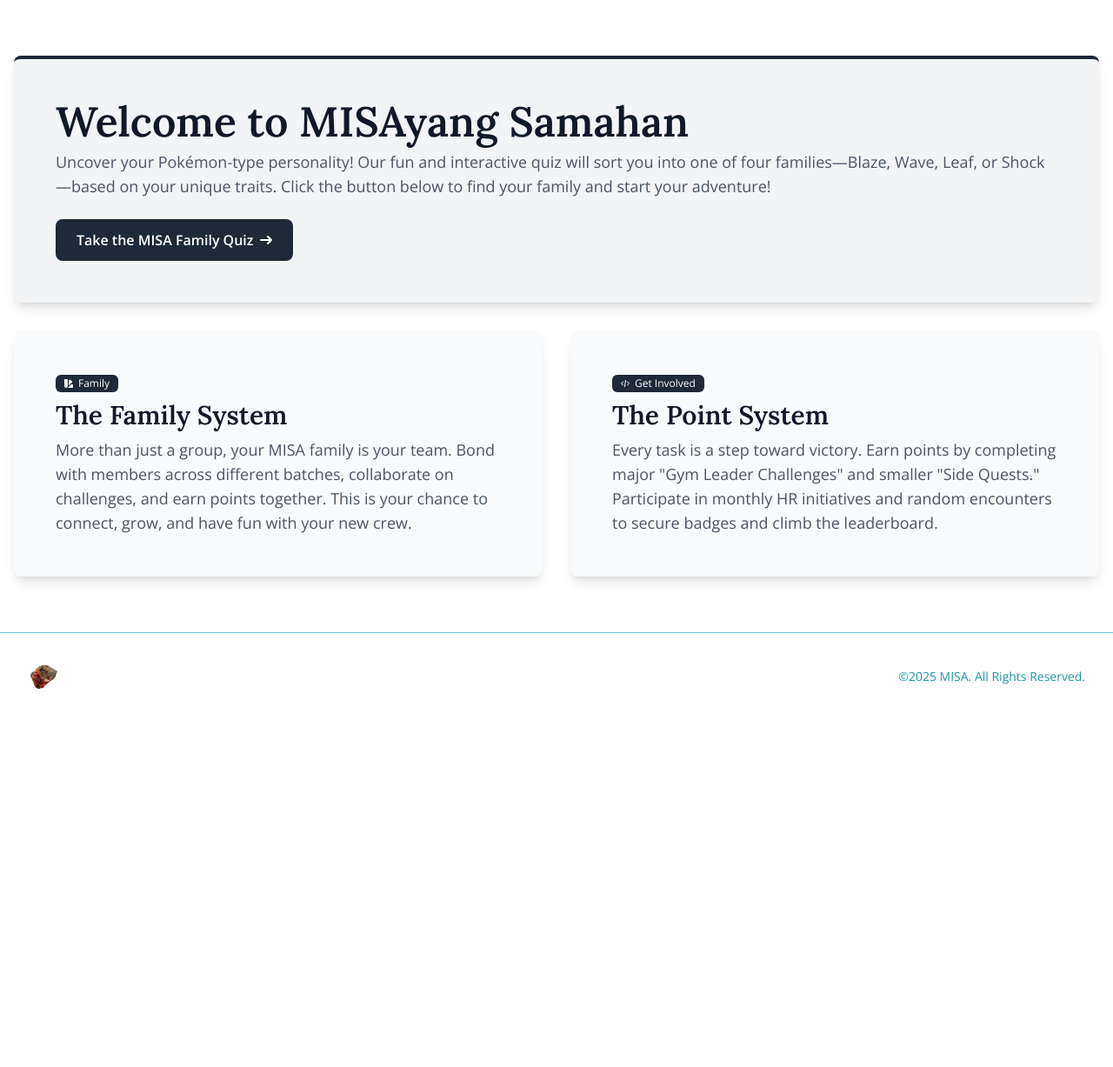
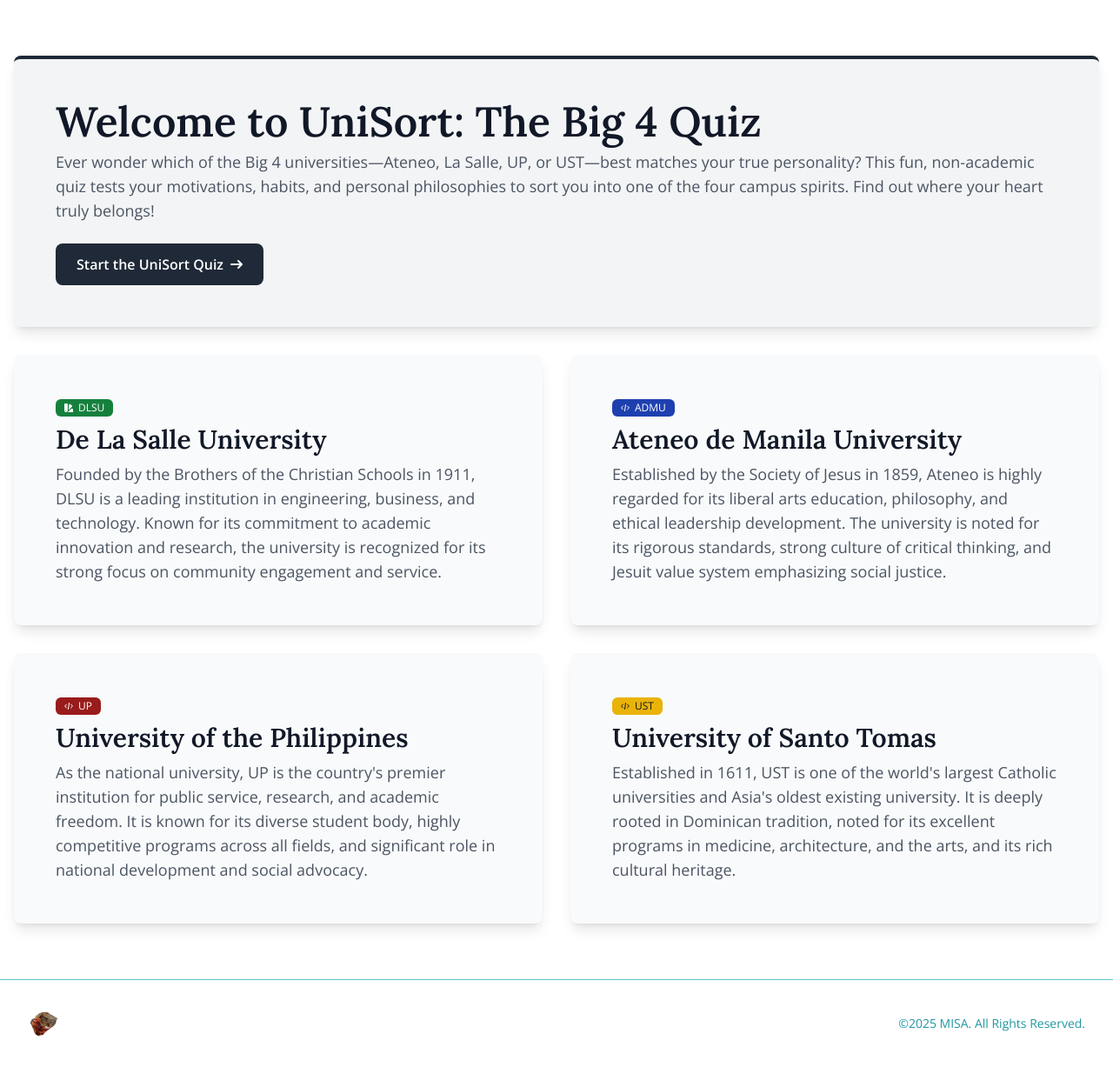
Before and after one commit to yanicells/Big-4-Sorter, a Node server app: page / in a window 1280 px wide. Shown: the part 96-1323 px from the top of the page at 87% size. Before the commit the page ends 889 px from the top, so only its background shows below. Run offline with Node 20, Linux system fonts and the light colour scheme; some libraries are stand-ins or nearby versions.

Commit message:
Edit landing page

```diff
--- a/public/style.css
+++ b/public/style.css
@@ -8,6 +8,10 @@
     --font-mono: ui-monospace, SFMono-Regular, Menlo, Monaco, Consolas, "Liberation Mono",
       "Courier New", monospace;
     --color-red-400: oklch(70.4% 0.191 22.216);
+    --color-red-800: oklch(44.4% 0.177 26.899);
+    --color-yellow-500: oklch(79.5% 0.184 86.047);
+    --color-green-700: oklch(52.7% 0.154 150.069);
+    --color-blue-800: oklch(42.4% 0.199 265.638);
     --color-gray-50: oklch(98.5% 0.002 247.839);
     --color-gray-100: oklch(96.7% 0.003 264.542);
     --color-gray-200: oklch(92.8% 0.006 264.531);
@@ -390,6 +394,9 @@
   .bg-\[\#2097a2\] {
     background-color: #2097a2;
   }
+  .bg-blue-800 {
+    background-color: var(--color-blue-800);
+  }
   .bg-gray-50 {
     background-color: var(--color-gray-50);
   }
@@ -399,8 +406,17 @@
   .bg-gray-800 {
     background-color: var(--color-gray-800);
   }
+  .bg-green-700 {
+    background-color: var(--color-green-700);
+  }
+  .bg-red-800 {
+    background-color: var(--color-red-800);
+  }
   .bg-white {
     background-color: var(--color-white);
+  }
+  .bg-yellow-500 {
+    background-color: var(--color-yellow-500);
   }
   .object-contain {
     object-fit: contain;
--- a/views/index.html
+++ b/views/index.html
@@ -1,9 +1,11 @@
 <!DOCTYPE html>
 <html lang="en">
+
 <head>
     <meta charset="UTF-8">
     <meta name="viewport" content="width=device-width, initial-scale=1.0">
-    <link href="https://fonts.googleapis.com/css2?family=Lora:wght@600&family=Open+Sans:wght@400;600&display=swap" rel="stylesheet">
+    <link href="https://fonts.googleapis.com/css2?family=Lora:wght@600&family=Open+Sans:wght@400;600&display=swap"
+        rel="stylesheet">
     <link rel="stylesheet" href="/style.css">
     <script src="https://cdn.tailwindcss.com"></script>
     <script>
@@ -20,25 +22,29 @@
     </script>
     <title>UniSort</title>
 </head>
+
 <body class="min-h-screen flex flex-col font-open-sans bg-white text-gray-900">
-    <!-- Header Partial Placeholder -->
     <div id="header-placeholder"></div>
 
-    <!-- Main Content -->
     <main>
         <section class="bg-white">
             <div class="py-8 px-4 mx-auto max-w-screen-xl lg:py-16">
-                <div
-                    class="bg-gray-100 shadow-lg rounded-lg p-8 md:p-12 mb-8 border-t-4 border-gray-800">
+                <div class="bg-gray-100 shadow-lg rounded-lg p-8 md:p-12 mb-8 border-t-4 border-gray-800">
 
-                    <h1 class="text-gray-900 font-lora text-3xl md:text-5xl font-semibold mb-2">Welcome to MISAyang Samahan</h1>
-                    <p class="text-gray-600 mb-6">Uncover your Pokémon-type personality! Our fun and interactive quiz will sort you into one of four families—Blaze, Wave,
-                    Leaf, or Shock—based on your unique traits. Click the button below to find your family and start your adventure!</p>
-                    <a href="/register"
+                    <h1 class="text-gray-900 font-lora text-3xl md:text-5xl font-semibold mb-2">Welcome to UniSort: The
+                        Big 4 Quiz</h1>
+                    <p class="text-gray-600 mb-6">
+                        Ever wonder which of the Big 4 universities—Ateneo, La Salle, UP, or UST—best matches your true
+                        personality?
+                        This fun, non-academic quiz tests your motivations, habits, and personal philosophies to sort
+                        you into one of the four campus spirits.
+                        Find out where your heart truly belongs!
+                    </p>
+                    <a href="/quiz/start"
                         class="inline-flex justify-center items-center py-3 px-6 text-base font-semibold text-center text-white rounded-lg bg-gray-800 hover:bg-gray-700 focus:ring-4 focus:ring-gray-300 transition-colors">
-                        Take the MISA Family Quiz
-                        <svg class="w-3.5 h-3.5 ms-2 rtl:rotate-180" aria-hidden="true" xmlns="http://www.w3.org/2000/svg"
-                            fill="none" viewBox="0 0 14 10">
+                        Start the UniSort Quiz
+                        <svg class="w-3.5 h-3.5 ms-2 rtl:rotate-180" aria-hidden="true"
+                            xmlns="http://www.w3.org/2000/svg" fill="none" viewBox="0 0 14 10">
                             <path stroke="currentColor" stroke-linecap="round" stroke-linejoin="round" stroke-width="2"
                                 d="M1 5h12m0 0L9 1m4 4L9 9" />
                         </svg>
@@ -47,41 +53,89 @@
                 <div class="grid md:grid-cols-2 gap-8">
                     <div class="bg-gray-50 shadow-lg rounded-lg p-8 md:p-12">
                         <span
-                            class="bg-gray-800 text-white text-xs font-medium inline-flex items-center px-2.5 py-0.5 rounded-md mb-2">
+                            class="bg-green-700 text-white text-xs font-medium inline-flex items-center px-2.5 py-0.5 rounded-md mb-2">
                             <svg class="w-2.5 h-2.5 me-1.5" aria-hidden="true" xmlns="http://www.w3.org/2000/svg"
                                 fill="currentColor" viewBox="0 0 18 18">
                                 <path
                                     d="M17 11h-2.722L8 17.278a5.512 5.512 0 0 1-.9.722H17a1 1 0 0 0 1-1v-5a1 1 0 0 0-1-1ZM6 0H1a1 1 0 0 0-1 1v13.5a3.5 3.5 0 1 0 7 0V1a1 1 0 0 0-1-1ZM3.5 15.5a1 1 0 1 1 0-2 1 1 0 0 1 0 2ZM16.132 4.9 12.6 1.368a1 1 0 0 0-1.414 0L9 3.55v9.9l7.132-7.132a1 1 0 0 0 0-1.418Z" />
                             </svg>
-                            Family
+                            DLSU
                         </span>
-                        <h2 class="text-gray-900 font-lora text-3xl font-semibold mb-2">The Family System</h2>
-                        <p class="text-gray-600">More than just a group, your MISA family is your team. Bond with members across different batches, collaborate on
-                        challenges, and earn points together. This is your chance to connect, grow, and have fun with your new crew.</p>
+                        <h2 class="text-gray-900 font-lora text-3xl font-semibold mb-2">De La Salle University</h2>
+                        <p class="text-gray-600">
+                            Founded by the Brothers of the Christian Schools in 1911, DLSU is a leading institution in
+                            engineering, business, and technology.
+                            Known for its commitment to academic innovation and research, the university is recognized
+                            for its strong focus on community engagement and service.
+                        </p>
                     </div>
+
                     <div class="bg-gray-50 shadow-lg rounded-lg p-8 md:p-12">
                         <span
-                            class="bg-gray-800 text-white text-xs font-medium inline-flex items-center px-2.5 py-0.5 rounded-md mb-2">
-                            <svg class="w-2.5 h-2.5 me-1.5" aria-hidden="true" xmlns="http://www.w3.org/2000/svg" fill="none"
-                                viewBox="0 0 20 16">
-                                <path stroke="currentColor" stroke-linecap="round" stroke-linejoin="round" stroke-width="2"
-                                    d="M5 4 1 8l4 4m10-8 4 4-4 4M11 1 9 15" />
+                            class="bg-blue-800 text-white text-xs font-medium inline-flex items-center px-2.5 py-0.5 rounded-md mb-2">
+                            <svg class="w-2.5 h-2.5 me-1.5" aria-hidden="true" xmlns="http://www.w3.org/2000/svg"
+                                fill="none" viewBox="0 0 20 16">
+                                <path stroke="currentColor" stroke-linecap="round" stroke-linejoin="round"
+                                    stroke-width="2" d="M5 4 1 8l4 4m10-8 4 4-4 4M11 1 9 15" />
                             </svg>
-                            Get Involved
+                            ADMU
                         </span>
-                        <h2 class="text-gray-900 font-lora text-3xl font-semibold mb-2">The Point System</h2>
-                        <p class="text-gray-600">Every task is a step toward victory. Earn points by completing major "Gym Leader Challenges" and smaller "Side Quests."
-                        Participate in monthly HR initiatives and random encounters to secure badges and climb the leaderboard.</p>
+                        <h2 class="text-gray-900 font-lora text-3xl font-semibold mb-2">Ateneo de Manila University</h2>
+                        <p class="text-gray-600">
+                            Established by the Society of Jesus in 1859, Ateneo is highly regarded for its liberal arts
+                            education, philosophy, and ethical leadership development.
+                            The university is noted for its rigorous standards, strong culture of critical thinking, and
+                            Jesuit value system emphasizing social justice.
+                        </p>
+                    </div>
+
+                    <div class="bg-gray-50 shadow-lg rounded-lg p-8 md:p-12">
+                        <span
+                            class="bg-red-800 text-white text-xs font-medium inline-flex items-center px-2.5 py-0.5 rounded-md mb-2">
+                            <svg class="w-2.5 h-2.5 me-1.5" aria-hidden="true" xmlns="http://www.w3.org/2000/svg"
+                                fill="none" viewBox="0 0 20 16">
+                                <path stroke="currentColor" stroke-linecap="round" stroke-linejoin="round"
+                                    stroke-width="2" d="M5 4 1 8l4 4m10-8 4 4-4 4M11 1 9 15" />
+                            </svg>
+                            UP
+                        </span>
+                        <h2 class="text-gray-900 font-lora text-3xl font-semibold mb-2">University of the Philippines
+                        </h2>
+                        <p class="text-gray-600">
+                            As the national university, UP is the country's premier institution for public service,
+                            research, and academic freedom.
+                            It is known for its diverse student body, highly competitive programs across all fields, and
+                            significant role in national development and social advocacy.
+                        </p>
+                    </div>
+
+                    <div class="bg-gray-50 shadow-lg rounded-lg p-8 md:p-12">
+                        <span
+                            class="bg-yellow-500 text-gray-900 text-xs font-medium inline-flex items-center px-2.5 py-0.5 rounded-md mb-2">
+                            <svg class="w-2.5 h-2.5 me-1.5" aria-hidden="true" xmlns="http://www.w3.org/2000/svg"
+                                fill="none" viewBox="0 0 20 16">
+                                <path stroke="currentColor" stroke-linecap="round" stroke-linejoin="round"
+                                    stroke-width="2" d="M5 4 1 8l4 4m10-8 4 4-4 4M11 1 9 15" />
+                            </svg>
+                            UST
+                        </span>
+                        <h2 class="text-gray-900 font-lora text-3xl font-semibold mb-2">University of Santo Tomas</h2>
+                        <p class="text-gray-600">
+                            Established in 1611, UST is one of the world's largest Catholic universities and Asia's
+                            oldest existing university.
+                            It is deeply rooted in Dominican tradition, noted for its excellent programs in medicine,
+                            architecture, and the arts, and its rich cultural heritage.
+                        </p>
                     </div>
                 </div>
             </div>
         </section>
     </main>
 
-    <!-- Footer Partial Placeholder -->
     <div id="footer-placeholder"></div>
 
     <script src="https://ajax.googleapis.com/ajax/libs/jquery/3.7.1/jquery.min.js"></script>
     <script src="/partials.js"></script>
 </body>
+
 </html>
```
